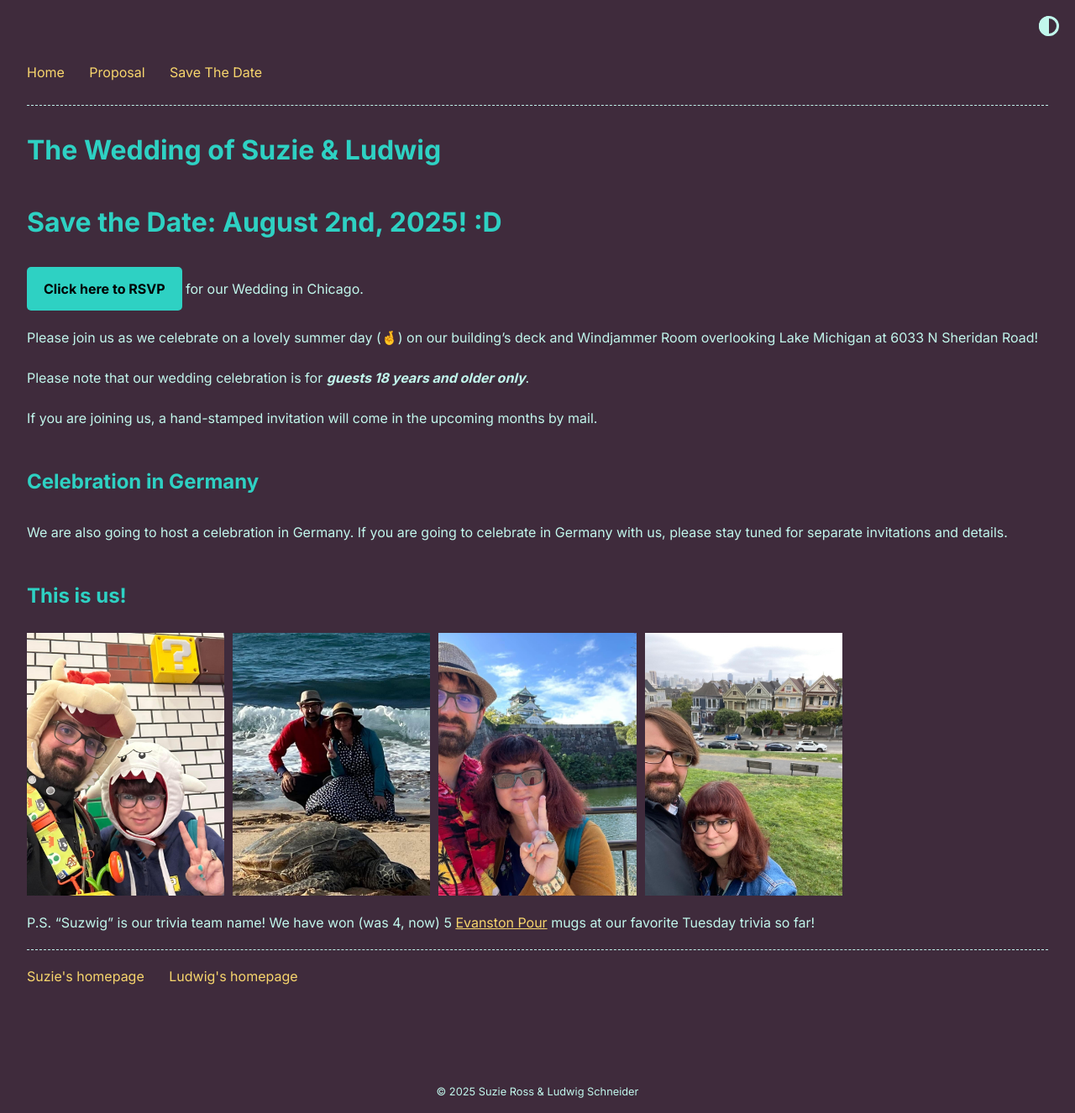
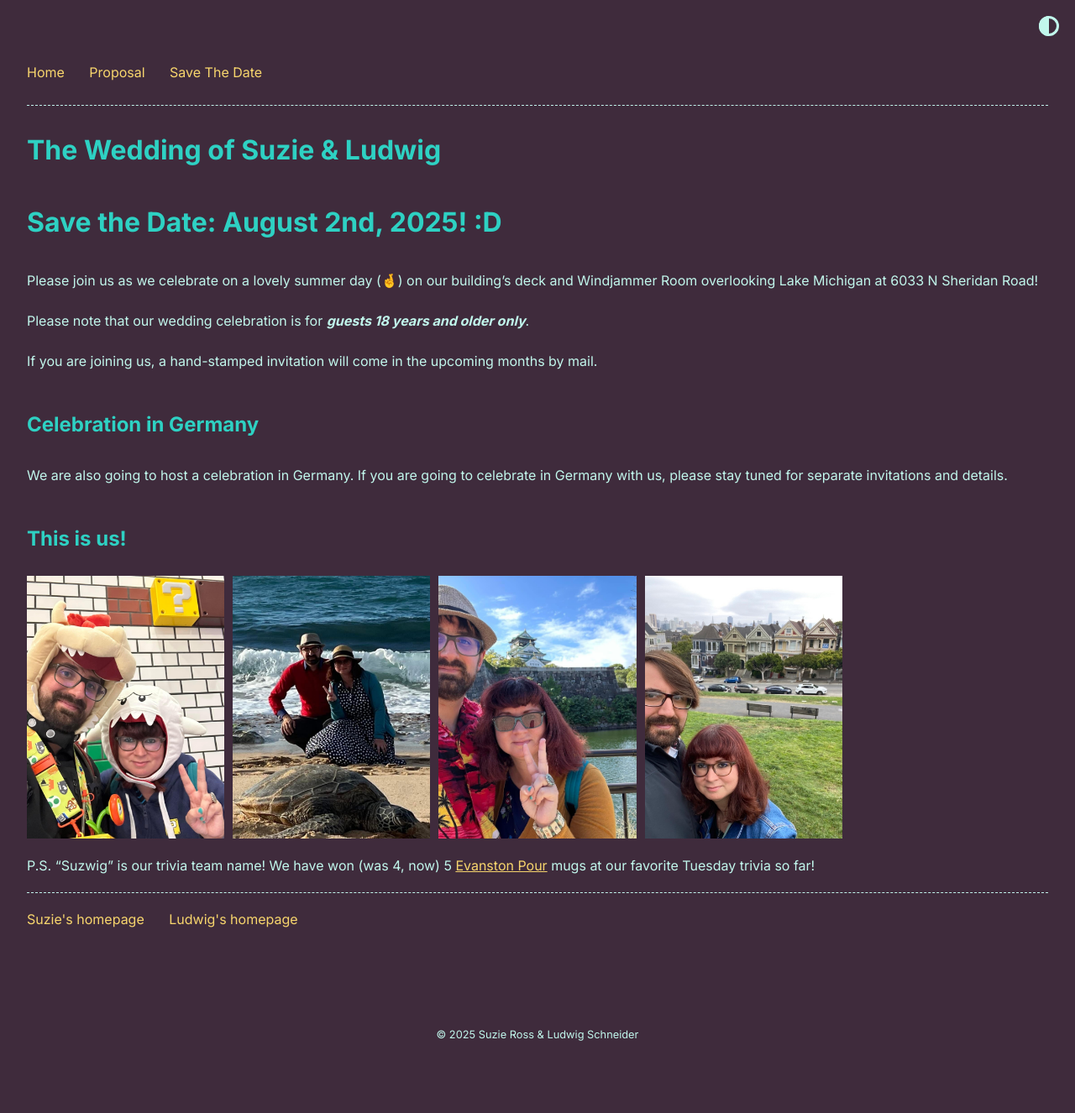
Before and after one commit to suzwig/suzwig.github.io, a Jekyll site: the page built from save-the-date.md, in a window 1280 px wide. Shown: the whole page at 84% size. Built offline with Jekyll 4.4.1, drawn with Linux system fonts in a browser that asks for light colours; after the commit the page ends 1258 px from its top, so only the background shows below that.

Commit message:
Update save-the-date.md

```diff
--- a/save-the-date.md
+++ b/save-the-date.md
@@ -3,8 +3,6 @@ layout: home
 ---
 
 # Save the Date: August 2nd, 2025! :D
-
-[Click here to RSVP](https://docs.google.com/forms/d/e/1FAIpQLSeZ8H52jUqlcatsEYVnrIcFLwCbn2oKvupe7Xkpm5zCgeXAKA/viewform?usp=dialog){: .btn} for our Wedding in Chicago.
 
 Please join us as we celebrate on a lovely summer day (🤞) on our building's deck and Windjammer Room overlooking Lake Michigan at 6033 N Sheridan Road!
 
```
